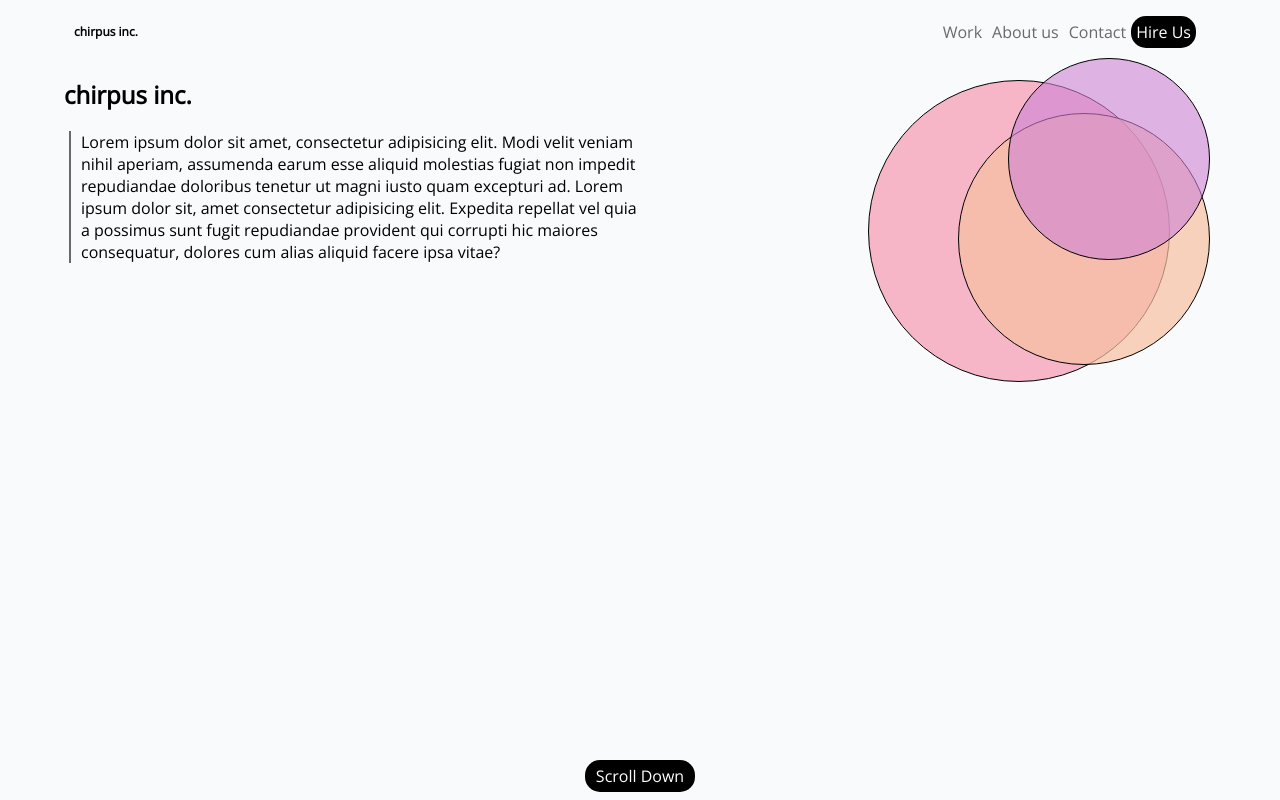
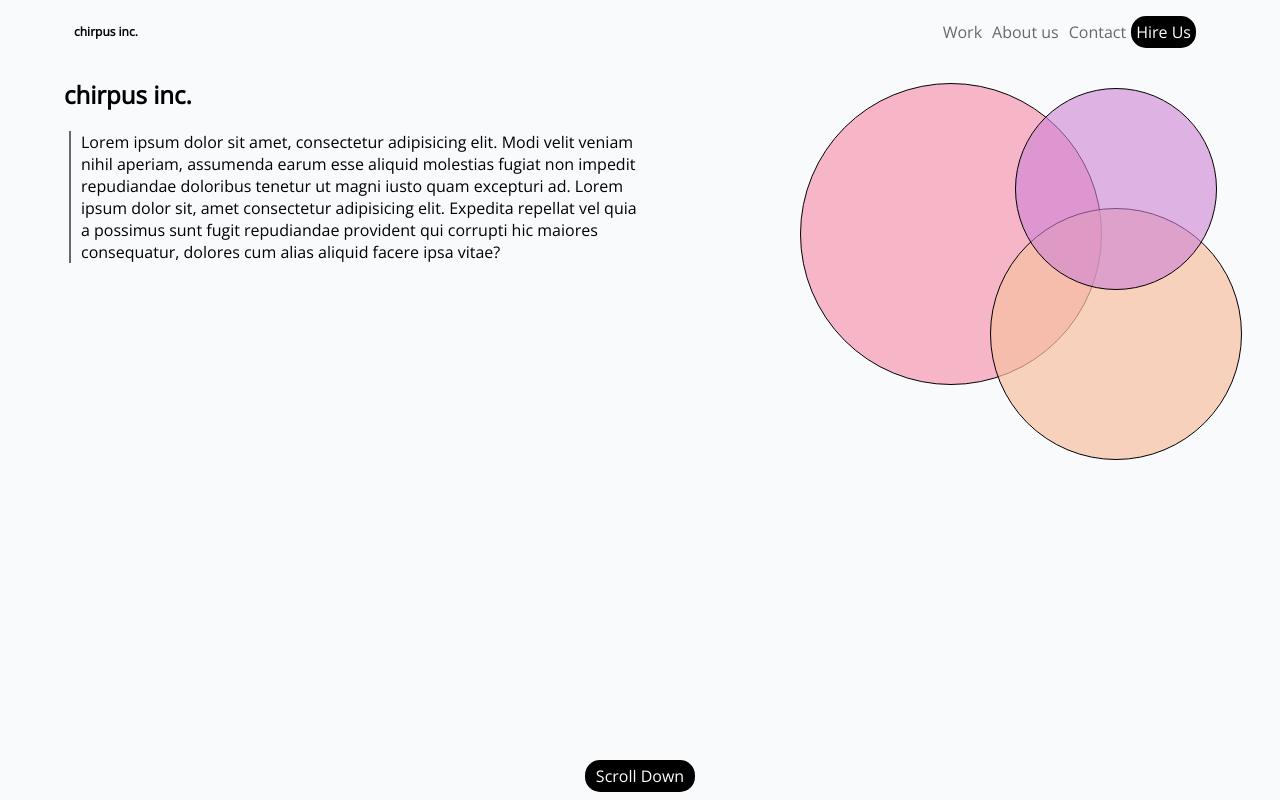
Before and after one commit to SabbirAhmedprogrammer/lab_two, a plain HTML site: page index.html in a window 1280 px wide. Drawn offline with nearby package versions, Linux system fonts and the light colour scheme.

Commit message:
changed circles positions with pixels rather than percentages

```diff
--- a/styles.css
+++ b/styles.css
@@ -91,9 +91,6 @@ li {
     display:flex;
 }
 
-p {
-
-}
 
 .section_one {
     width:50%;
@@ -108,8 +105,8 @@ p {
     height:300px;
     width:300px;
     position:absolute;
-    right:8%;
-    top: 10%;
+    left: 160px;
+    top:25px;
     background-color:  rgba(247, 136, 167, 0.6);
 }
 
@@ -117,8 +114,9 @@ p {
     height:250px;
     width:250px;
     position:absolute;
-    top:25%;
-    right:1%;
+    left:350px;
+    top:150px;
+
     background-color: rgba(247, 193, 162, 0.7);
 }
 
@@ -126,7 +124,8 @@ p {
     height:200px;
     width:200px;
     position:absolute;
-    right:1%;
+    left:375px;
+    top:30px;
     background-color: rgba(207, 130, 213, 0.6);
 }
 
```
